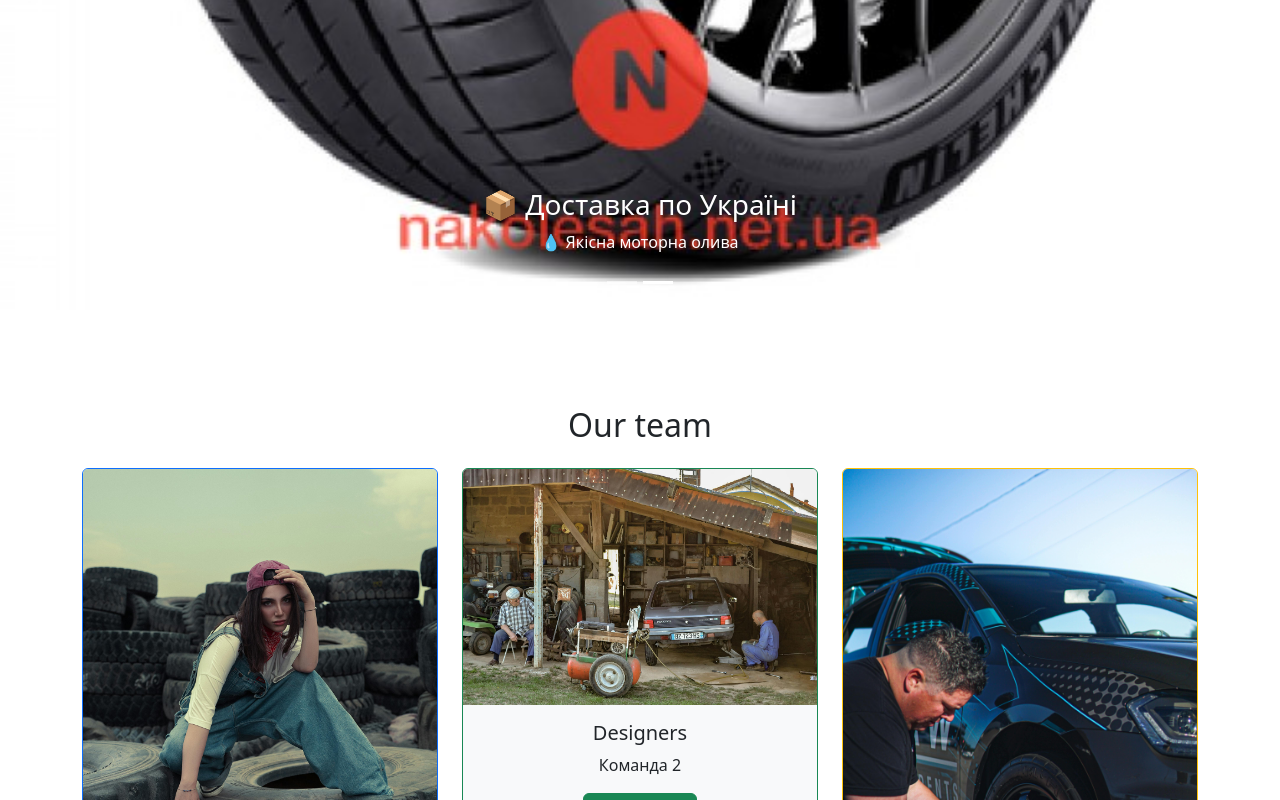
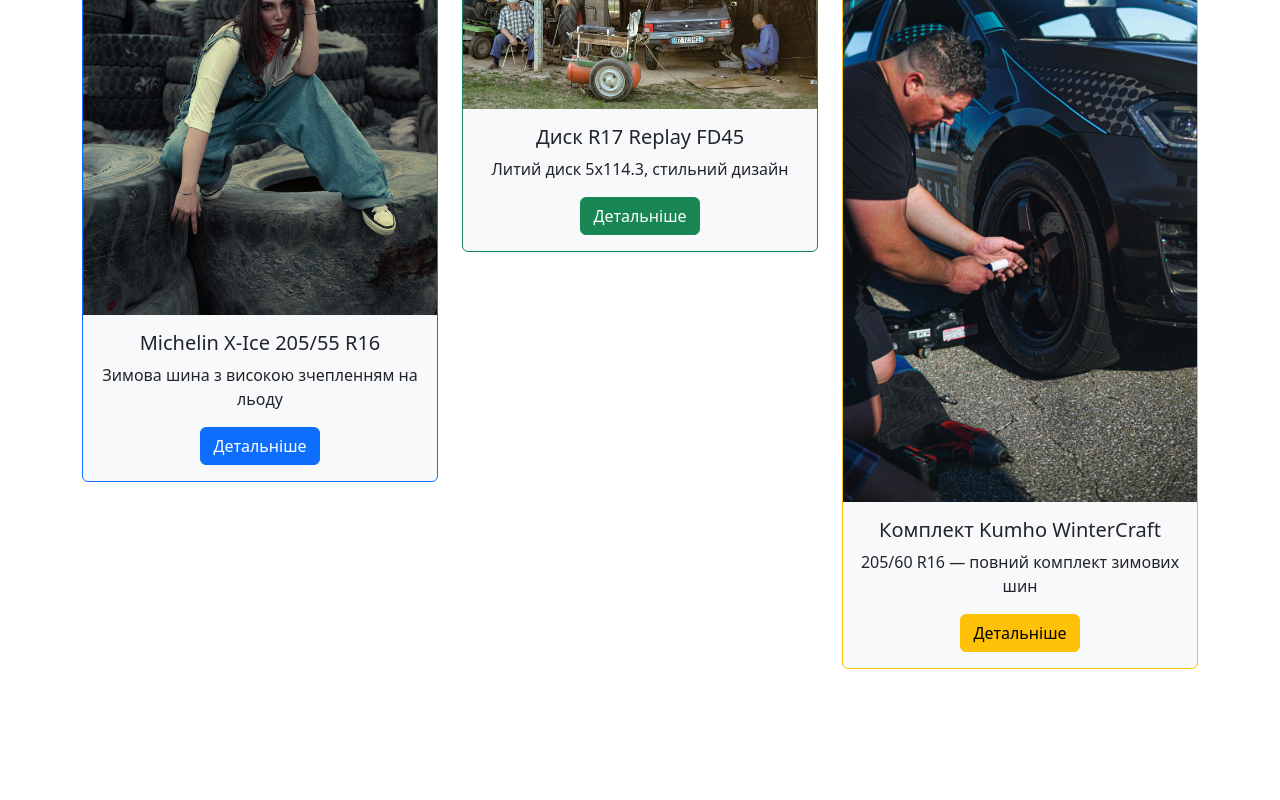
Before and after one commit to Dmytro183/react-lab7-newapp, a React (Create React App) app in the folder new-app/: page / in a window 1280 px wide. Shown: the part 1040-1840 px from the top of the page. After the commit the page ends 1733 px from the top, so only its background shows below. Built offline with nearby package versions, Linux system fonts and the light colour scheme.

Commit message:
Step 5: add product cards for tyre & wheel store to Home page

```diff
--- a/new-app/src/pages/Home.js
+++ b/new-app/src/pages/Home.js
@@ -13,15 +13,15 @@
 
       {/* Секція Our team */}
       <Container className="mt-5 pt-5">
-        <h2 className="text-center mb-4">Our team</h2>
+        <h2 className="text-center mb-4">Популярні товари</h2>
         <Row>
           <Col md={4} className="mb-4">
             <Card className="text-center" bg="light" border="primary">
               <Card.Img variant="top" src={team1} alt="Team 1" />
               <Card.Body>
-                <Card.Title>Developers</Card.Title>
-                <Card.Text>Команда 1</Card.Text>
-                <Button variant="primary" href="/team1">About team</Button>
+                <Card.Title>Michelin X-Ice 205/55 R16</Card.Title>
+                <Card.Text>Зимова шина з високою зчепленням на льоду</Card.Text>
+                <Button variant="primary" href="/team1">Детальніше</Button>
               </Card.Body>
             </Card>
           </Col>
@@ -30,9 +30,9 @@
             <Card className="text-center" bg="light" border="success">
               <Card.Img variant="top" src={team2} alt="Team 2" />
               <Card.Body>
-                <Card.Title>Designers</Card.Title>
-                <Card.Text>Команда 2</Card.Text>
-                <Button variant="success" href="/team2">About team</Button>
+                <Card.Title>Диск R17 Replay FD45</Card.Title>
+                <Card.Text>Литий диск 5x114.3, стильний дизайн</Card.Text>
+                <Button variant="success" href="/team2">Детальніше</Button>
               </Card.Body>
             </Card>
           </Col>
@@ -41,9 +41,9 @@
             <Card className="text-center" bg="light" border="warning">
               <Card.Img variant="top" src={team3} alt="Team 3" />
               <Card.Body>
-                <Card.Title>Marketing</Card.Title>
-                <Card.Text>Команда 3</Card.Text>
-                <Button variant="warning" href="/team3">About team</Button>
+                <Card.Title>Комплект Kumho WinterCraft</Card.Title>
+                <Card.Text>205/60 R16 — повний комплект зимових шин</Card.Text>
+                <Button variant="warning" href="/team3">Детальніше</Button>
               </Card.Body>
             </Card>
           </Col>
```
Also changed, not shown: new-app/src/assets/222.jpg, new-app/src/assets/333.jpg.
